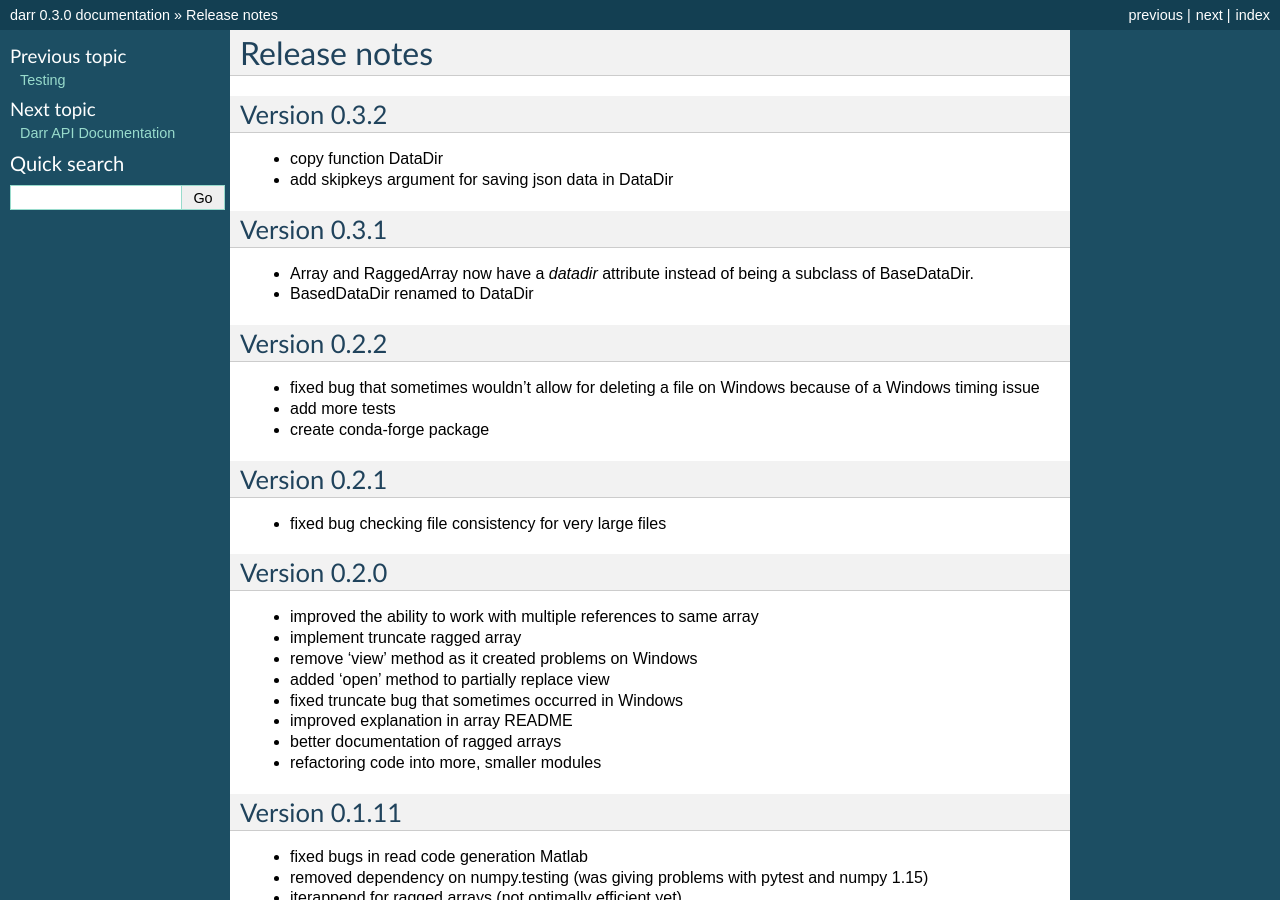
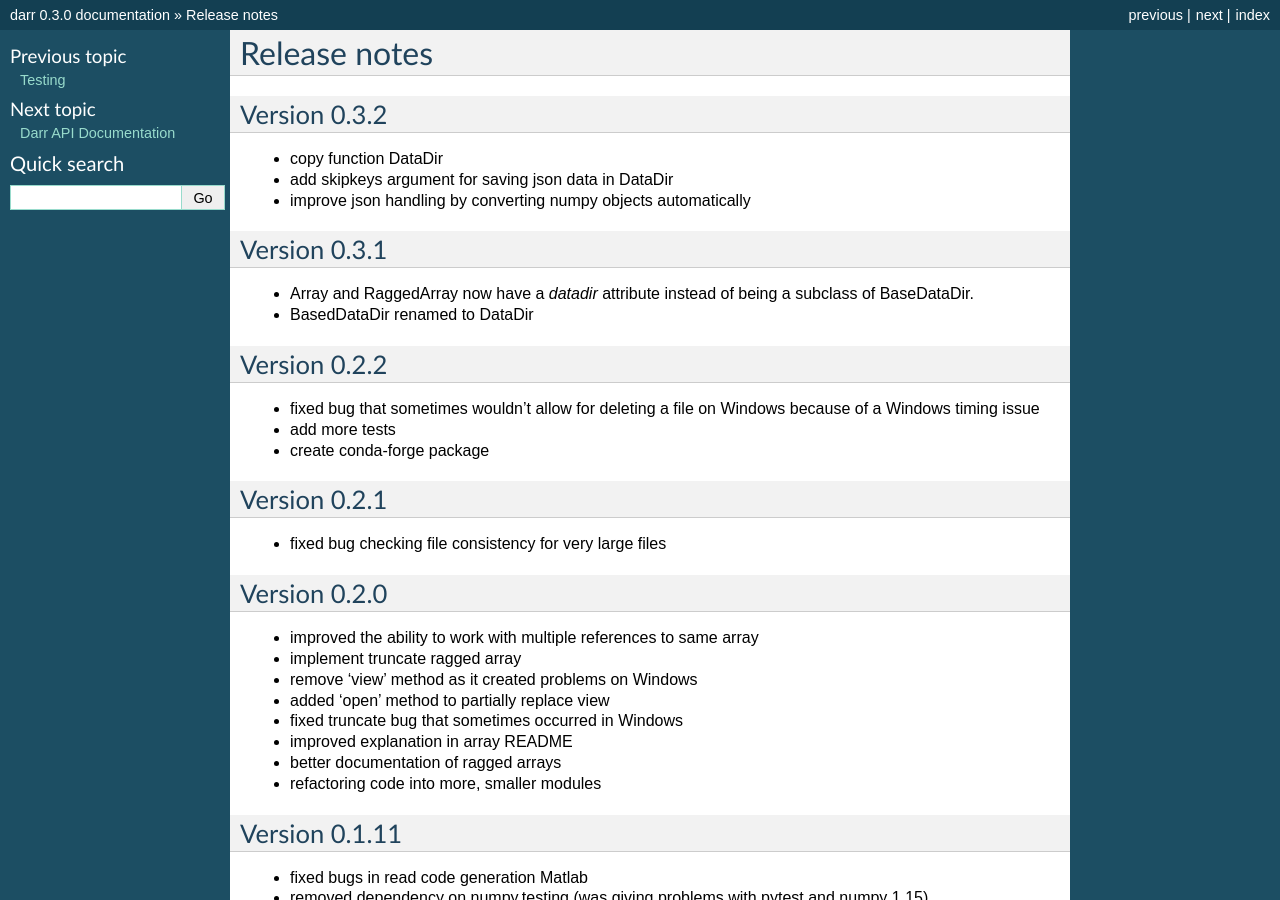
Before and after one commit to gbeckers/Darr, a Sphinx documentation site: the page built from docs/releasenotes.rst, in a window 1280 px wide and 900 px high. Built offline with Sphinx 7.4.7, drawn with Linux system fonts in a browser that asks for light colours.

Commit message:
update release notes

```diff
--- a/docs/releasenotes.rst
+++ b/docs/releasenotes.rst
@@ -5,6 +5,7 @@ Version 0.3.2
 -------------
 - copy function DataDir
 - add skipkeys argument for saving json data in DataDir
+- improve json handling by converting numpy objects automatically
 
 
 Version 0.3.1
```
